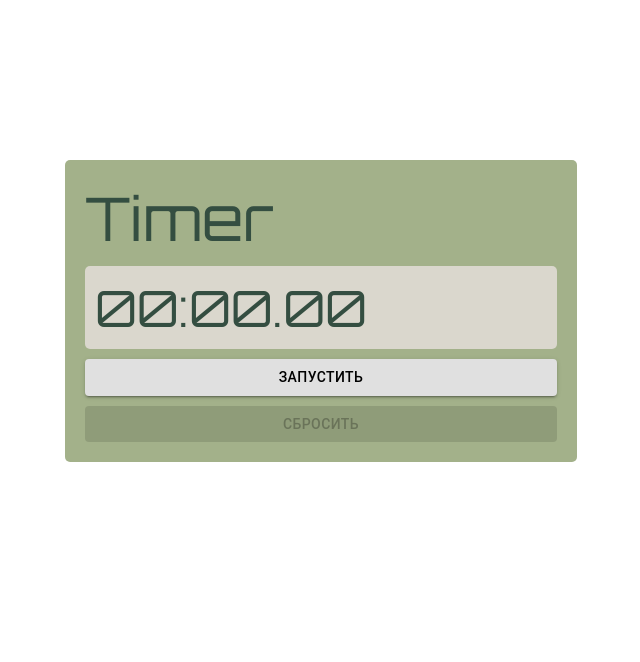
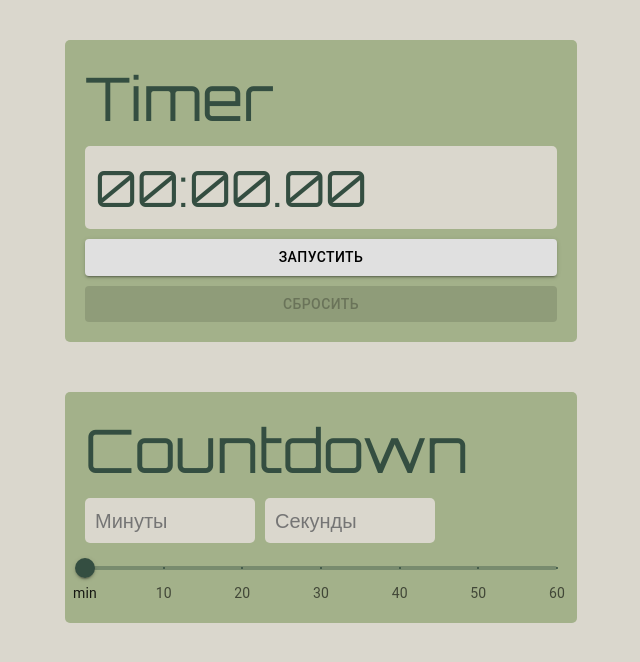
Before and after one commit to Worldlyth/timer-countdown, a React (Create React App) app: page / in a window 1280 px wide. Shown: the top 662 px of the page, without its empty margins (319-959 px from the left). Built offline with nearby package versions, Linux system fonts and the light colour scheme.

Commit message:
adds countdown

```diff
--- a/src/app.tsx
+++ b/src/app.tsx
@@ -2,22 +2,21 @@ import React from 'react';
 import Timer from './components/Timer/index';
 import { SApp } from './assets/styles/app.styles';
 import styled from 'styled-components';
-
-const Container = styled.div`
-margin: 20vh 30vw;
-padding: 20px;
-background-color: #A3B18A;
-border-radius: 5px
-`
+import Countdown from './components/Countdown';
 
 function App() {
     return (
         <SApp>
             <Container>
                 <Timer />
+                <Countdown />
             </Container>
         </SApp>
     );
 }
 
 export default App;
+
+const Container = styled.div`
+    margin: 5vh 30vw 0 30vw;
+`;
--- /dev/null
+++ b/src/assets/styles/Countdown/index.ts
@@ -0,0 +1,29 @@
+import styled from 'styled-components';
+
+export const SCountdown = styled.div`
+    padding: 20px;
+    border-radius: 5px;
+    background-color: #a3b18a;
+    display: flex;
+    flex-direction: column;
+    gap: 10px;
+    margin-top: 50px;
+`;
+
+export const SInputsWrapper = styled.div`
+    display: flex;
+    gap: 10px;
+`;
+
+export const SInput = styled.input`
+    font-family: 'Orbitron', sans-serif;
+    display: inline-block;
+    color: #344e41;
+    font-size: 20px;
+    border: none;
+    background-color: #dad7cd;
+    border-radius: 5px;
+    outline: none;
+    max-width: 150px;
+    padding: 10px;
+`;
--- /dev/null
+++ b/src/assets/styles/Timer/index.ts
@@ -0,0 +1,10 @@
+import styled from 'styled-components';
+
+export const STimer = styled.div`
+    padding: 20px;
+    border-radius: 5px;
+    background-color: #a3b18a;
+    display: flex;
+    flex-direction: column;
+    gap: 10px;
+`;
--- a/src/assets/styles/app.styles.ts
+++ b/src/assets/styles/app.styles.ts
@@ -1,38 +1,22 @@
-import styled, {keyframes} from 'styled-components'
+import styled from 'styled-components';
 
 export const SApp = styled.div`
-  text-align: center;
-`
+    text-align: center;
+`;
 
-export const SHeader = styled.header`
-  background-color: #282c34;
-  min-height: 100vh;
-  display: flex;
-  flex-direction: column;
-  align-items: center;
-  justify-content: center;
-  font-size: calc(10px + 2vmin);
-  color: white;
-`
+export const SHeading = styled.div`
+    color: #344e41;
+    font-family: 'Orbitron', sans-serif;
+    font-size: 60px;
+    text-align: left;
+`;
 
-const spin = keyframes`
-  from {
-    transform: rotate(0deg);
-  }
-  to {
-    transform: rotate(360deg);
-  }
-`
-
-export const SLogo = styled.img`
-  height: 40vmin;
-  pointer-events: none;
-
-  @media (prefers-reduced-motion: no-preference) {
-    animation: ${spin} infinite 20s linear;
-  }
-`
-
-export const SLink = styled.a`
-  color: #61dafb;
-`
+export const STime = styled.div`
+    font-family: 'Orbitron', sans-serif;
+    color: #344e41;
+    display: flex;
+    padding: 10px;
+    font-size: 50px;
+    border-radius: 5px;
+    background-color: #dad7cd;
+`;
--- a/src/assets/styles/global.styles.ts
+++ b/src/assets/styles/global.styles.ts
@@ -8,6 +8,7 @@ export default createGlobalStyle`
     sans-serif;
     -webkit-font-smoothing: antialiased;
     -moz-osx-font-smoothing: grayscale;
+    background-color: #DAD7CD
   }
 
   code {
--- /dev/null
+++ b/src/components/Countdown/components/TimeInput.tsx
@@ -0,0 +1,90 @@
+import React, { useMemo, useState } from 'react';
+import { SInput, SInputsWrapper } from '../../../assets/styles/Countdown';
+import { createTheme, Slider, ThemeProvider } from '@mui/material';
+
+interface ITimeInputProps {}
+
+interface ITime {
+    minutes: number | string;
+    seconds: number | string;
+}
+
+const TimeInput: React.FC<ITimeInputProps> = props => {
+    const [time, setTime] = useState<ITime>({
+        minutes: '',
+        seconds: '',
+    });
+
+    const theme = createTheme({
+        palette: {
+            primary: { main: '#344E41' },
+        },
+    });
+
+    const validateMinutes = (value: number | string) => {
+        if (value > 720) return setTime({ ...time, minutes: 720 });
+        if (value === 0) return setTime({ ...time, minutes: '' });
+    };
+
+    const validateSeconds = (value: number | string) => {
+        if (value > 3600) return setTime({ ...time, seconds: 3600 });
+        if (value === 0) return setTime({ ...time, seconds: '' });
+    };
+
+    const setMinutes = (e: React.ChangeEvent<HTMLInputElement>) => {
+        setTime({ ...time, minutes: Number(e.currentTarget.value) });
+    };
+
+    const setSeconds = (e: React.ChangeEvent<HTMLInputElement>) => {
+        setTime({ ...time, seconds: Number(e.currentTarget.value) });
+    };
+
+    useMemo(() => {
+        validateMinutes(time.minutes);
+        validateSeconds(time.seconds);
+    }, [time]);
+
+    const marks = [
+        { value: 0, label: 'min' },
+        { value: 600, label: '10' },
+        { value: 1200, label: '20' },
+        { value: 1800, label: '30' },
+        { value: 2400, label: '40' },
+        { value: 3000, label: '50' },
+        { value: 3600, label: '60' },
+    ];
+
+    return (
+        <>
+            <SInputsWrapper>
+                <SInput
+                    value={time.minutes}
+                    max={720}
+                    size={2}
+                    onChange={setMinutes}
+                    type='number'
+                    placeholder='Минуты'
+                />
+                <SInput value={time.seconds} size={1} onChange={setSeconds} type='number' placeholder='Секунды' />
+            </SInputsWrapper>
+            <ThemeProvider theme={theme}>
+                <Slider
+                    name='slider'
+                    onChange={(e, value) => setTime({ ...time, seconds: Number(value) })}
+                    value={time.seconds as number}
+                    valueLabelDisplay='auto'
+                    step={15}
+                    max={3600}
+                    marks={marks}
+                    color='primary'
+                    onChangeCommitted={(e, value) => {
+                        setTime({ ...time, minutes: Math.floor(Number(value) / 60) });
+                    }}
+                    valueLabelFormat={value => String(value) + 's'}
+                />
+            </ThemeProvider>
+        </>
+    );
+};
+
+export default TimeInput;
--- /dev/null
+++ b/src/components/Countdown/index.tsx
@@ -0,0 +1,17 @@
+import React, { memo } from 'react';
+import TimeInput from './components/TimeInput';
+import { SHeading } from '../../assets/styles/app.styles';
+import { SCountdown } from '../../assets/styles/Countdown';
+
+interface ICountdownProps {}
+
+const Countdown: React.FC<ICountdownProps> = props => {
+    return (
+        <SCountdown>
+            <SHeading>Countdown</SHeading>
+            <TimeInput />
+        </SCountdown>
+    );
+};
+
+export default memo(Countdown);
--- a/src/components/Timer/components/Time.tsx
+++ b/src/components/Timer/components/Time.tsx
@@ -1,6 +1,6 @@
 import React, { memo, useCallback, useEffect, useState } from 'react';
-import styled from 'styled-components';
 import { StatusType } from '..';
+import { STime } from '../../../assets/styles/app.styles';
 
 interface ITimeProps {
     status: StatusType;
@@ -9,12 +9,10 @@ interface ITimeProps {
 const Time: React.FC<ITimeProps> = props => {
     const { status } = props;
     const [time, setTime] = useState<number>(0);
-
     const start = () => {
         const interval = setInterval(() => setTime(prev => prev + 1), 10);
         return () => clearInterval(interval);
     };
-
     useEffect(() => {
         switch (status) {
             case 'initial':
@@ -29,23 +27,13 @@ const Time: React.FC<ITimeProps> = props => {
         const seconds = Math.floor((time % 6000) / 100);
         const milliseconds = Math.floor(time % 100);
         const setFormat = (value: number) => {
-            return value.toString().padStart(2, '0')
-        }
+            return value.toString().padStart(2, '0');
+        };
 
         return `${setFormat(minutes)}:${setFormat(seconds)}.${setFormat(milliseconds)}`;
     }, []);
 
-    return <TimeContainer>{formatTime(time)}</TimeContainer>;
+    return <STime>{formatTime(time)}</STime>;
 };
 
 export default memo(Time);
-
-const TimeContainer = styled.div`
-    font-family: 'Orbitron', sans-serif;
-    color: #344e41;
-    display: flex;
-    padding: 10px;
-    font-size: 50px;
-    border-radius: 5px;
-    background-color: #dad7cd;
-`;
--- a/src/components/Timer/index.tsx
+++ b/src/components/Timer/index.tsx
@@ -1,7 +1,8 @@
 import React, { memo, useCallback, useState } from 'react';
 import { Button } from '@mui/material';
-import styled from 'styled-components';
 import Time from './components/Time';
+import { SHeading } from '../../assets/styles/app.styles';
+import { STimer } from '../../assets/styles/Timer';
 
 interface ITimerProps {}
 
@@ -36,8 +37,8 @@ const Timer: React.FC<ITimerProps> = () => {
     const isResetButtonDisabled = timerState.status === 'initial';
 
     return (
-        <TimerContainer>
-            <Heading>Timer</Heading>
+        <STimer>
+            <SHeading>Timer</SHeading>
             <Time status={timerState.status} />
             <Button onClick={changeAction} color='inherit' variant='contained'>
                 {timerState.action}
@@ -45,21 +46,8 @@ const Timer: React.FC<ITimerProps> = () => {
             <Button onClick={reset} color='inherit' variant='contained' disabled={isResetButtonDisabled}>
                 Сбросить
             </Button>
-        </TimerContainer>
+        </STimer>
     );
 };
 
 export default memo(Timer);
-
-const TimerContainer = styled.div`
-    display: flex;
-    flex-direction: column;
-    gap: 10px;
-`;
-
-const Heading = styled.div`
-    color: #344e41;
-    font-family: 'Orbitron', sans-serif;
-    font-size: 60px;
-    text-align: left;
-`;
```
